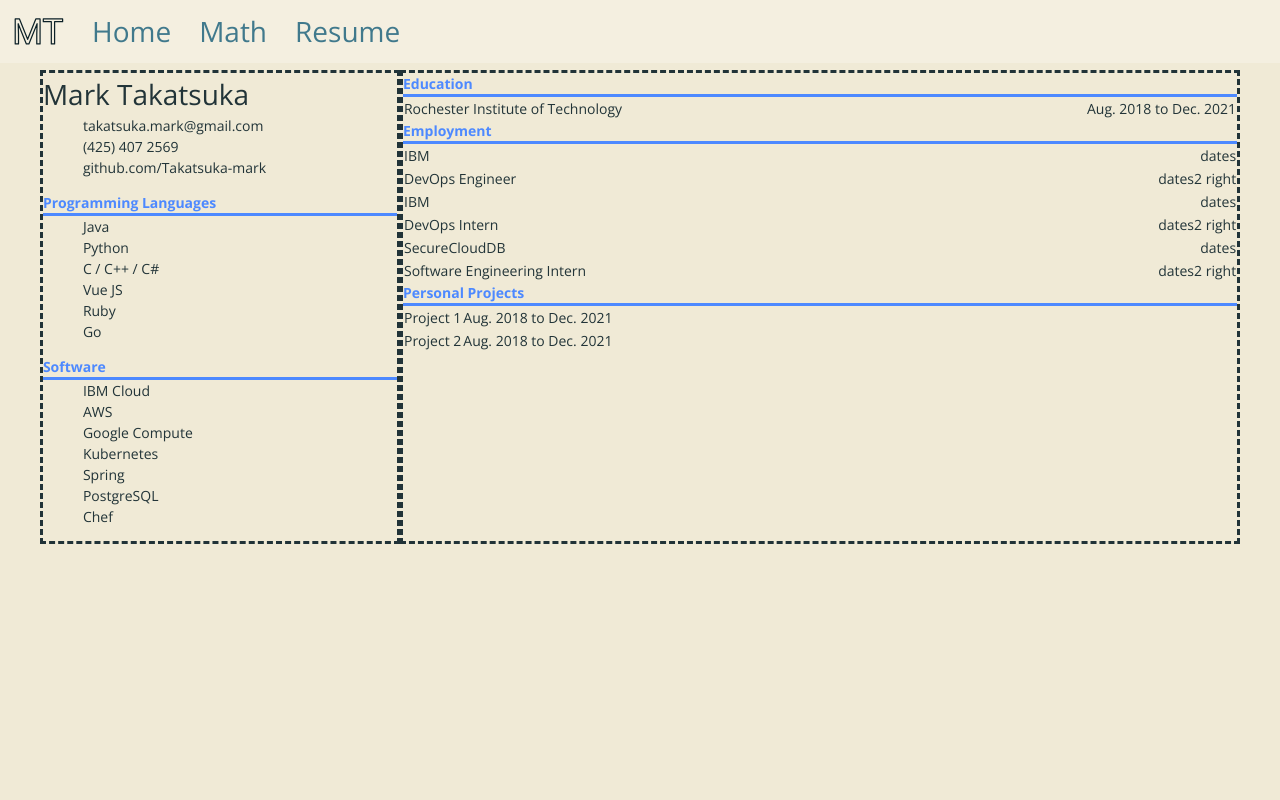
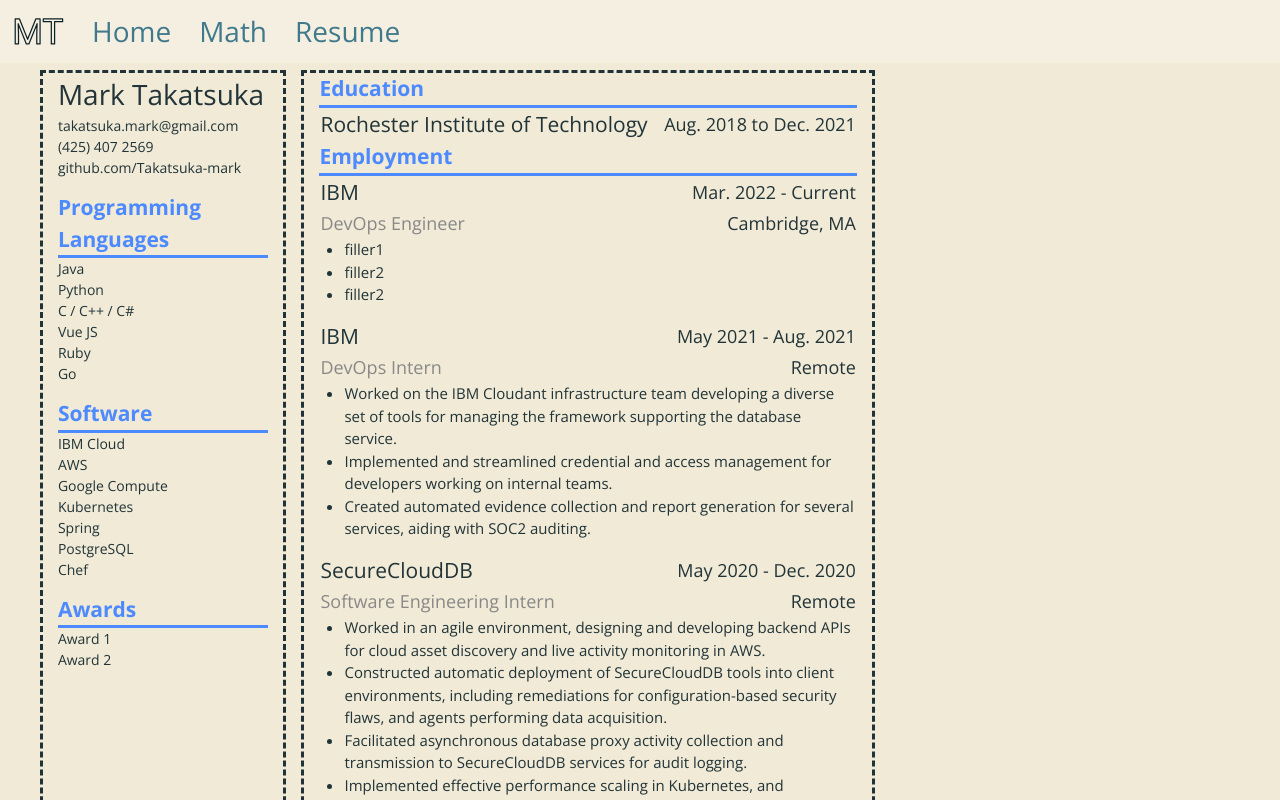
Before and after one commit to Takatsuka-Mark/website-frontend, a Vue app: page /resume in a window 1280 px wide. Shown: the top 800 px of the page. Built offline with nearby package versions, Linux system fonts and the light colour scheme.

Commit message:
Adding more to resume

```diff
--- a/src/pages/Resume/Resume.scss
+++ b/src/pages/Resume/Resume.scss
@@ -1,6 +1,7 @@
 @import '../../styles/theme';
 
 $color-accent-blue: #4d89ff;
+$color-light-grey: #888888;
 
 .page{
     position: relative;
@@ -11,16 +12,23 @@
     // justify-content: center;
     border-radius: 10px;
     border-color: black;
-    width: 100%;
+    height: 1100px;
+    width: 850px;
 }
 
 .column-left{
     flex: 30%;
     border-style: dashed;
+    padding-left: 15px;
+    padding-right: 15px;
 }
 .column-right{
     flex: 70%;
     border-style: dashed;
+    padding-left: 15px;
+    padding-right: 15px;
+    margin-left: 15px;
+    margin-right: 15px;
 }
 
 .header-name{
@@ -29,12 +37,14 @@
 
 .base-list{
     list-style-type: none;
+    padding-left: 0%;
 }
 
 .base-section-title{
     font-size: 1rem;
     font-weight: bold;
     color: $color-accent-blue;
+    font-size: 21px;
 }
 
 .skill-title{
@@ -72,15 +82,33 @@
 }
 
 .title-table-1-left {
+    font-size: 21px;
 }
 
 .title-table-1-right {
     text-align: right;
+    font-size: 18px;
 }
 
 .title-table-2-left {
+    font-size: 18px;
+    color: $color-light-grey;
 }
 
 .title-table-2-right {
     text-align: right;
+    font-size: 18px;
 }
+
+.employment-content {
+    font-size: 15px;
+    width: 100%;
+}
+
+.employment-content-list {
+    padding-left: 15px;
+}
+
+.employment-content-description {
+    margin-left: 10px;
+}
--- a/src/pages/Resume/Resume.vue
+++ b/src/pages/Resume/Resume.vue
@@ -46,6 +46,16 @@
                     <li>Chef</li>
                 </ul>
             </div>
+            <div class="skills-list">
+                <div class="skill-title">
+                    Awards
+                </div>
+                <div class="title-underline"></div>
+                <ul class="skills-list-list">
+                    <li>Award 1</li>
+                    <li>Award 2</li>
+                </ul>
+            </div>
         </div>
         <div class="column-right">
             <div class="Education">
@@ -79,7 +89,7 @@
                                     IBM
                                 </td>
                                 <td class="title-table-1-right">
-                                    dates
+                                    Mar. 2022 - Current
                                 </td>
                             </tr>
                             <tr>
@@ -87,11 +97,24 @@
                                     DevOps Engineer
                                 </td>
                                 <td class="title-table-2-right">
-                                    dates2 right
+                                    Cambridge, MA
                                 </td>
                             </tr>
                         </tbody>
                     </table>
+                    <div class="employment-content">
+                        <ul class="employment-content-list">
+                            <li class="employment-content-description">
+                                filler1
+                            </li>
+                            <li class="employment-content-description">
+                                filler2
+                            </li>
+                            <li class="employment-content-description">
+                                filler2
+                            </li>
+                        </ul>
+                    </div>
                 </div>
                 <div class="employment-item">
                     <table class="title-table">
@@ -101,7 +124,7 @@
                                     IBM
                                 </td>
                                 <td class="title-table-1-right">
-                                    dates
+                                    May 2021 - Aug. 2021
                                 </td>
                             </tr>
                             <tr>
@@ -109,11 +132,24 @@
                                     DevOps Intern
                                 </td>
                                 <td class="title-table-2-right">
-                                    dates2 right
+                                    Remote
                                 </td>
                             </tr>
                         </tbody>
                     </table>
+                    <div class="employment-content">
+                        <ul class="employment-content-list">
+                            <li class="employment-content-description">
+                                Worked on the IBM Cloudant infrastructure team developing a diverse set of tools for managing the framework supporting the database service.
+                            </li>
+                            <li class="employment-content-description">
+                                Implemented and streamlined credential and access management for developers working on internal teams.
+                            </li>
+                            <li class="employment-content-description">
+                                Created automated evidence collection and report generation for several services, aiding with SOC2 auditing.
+                            </li>
+                        </ul>
+                    </div>
                 </div>
                 <div class="employment-item">
                     <table class="title-table">
@@ -123,7 +159,7 @@
                                     SecureCloudDB
                                 </td>
                                 <td class="title-table-1-right">
-                                    dates
+                                    May 2020 - Dec. 2020
                                 </td>
                             </tr>
                             <tr>
@@ -131,11 +167,27 @@
                                     Software Engineering Intern
                                 </td>
                                 <td class="title-table-2-right">
-                                    dates2 right
+                                    Remote
                                 </td>
                             </tr>
                         </tbody>
                     </table>
+                    <div class="employment-content">
+                        <ul class="employment-content-list">
+                            <li class="employment-content-description">
+                                Worked in an agile environment, designing and developing backend APIs for cloud asset discovery and live activity monitoring in AWS.
+                            </li>
+                            <li class="employment-content-description">
+                                Constructed automatic deployment of SecureCloudDB tools into client environments, including remediations for configuration-based security flaws, and agents performing data acquisition.
+                            </li>
+                            <li class="employment-content-description">
+                                Facilitated asynchronous database proxy activity collection and transmission to SecureCloudDB services for audit logging.
+                            </li>
+                            <li class="employment-content-description">
+                                Implemented effective performance scaling in Kubernetes, and researched query scaling with big data storage on PostgreSQL and DynamoDB.
+                            </li>
+                        </ul>
+                    </div>
                 </div>
             </div>
             <div class="Personal Projects">
@@ -144,7 +196,7 @@
                 </div>
                 <div class="title-underline"></div>
                 <div class="personal-projects-item">
-                    <table class="title-table-1">
+                    <table class="title-table">
                         <tbody>
                             <tr>
                                 <td class="title-table-1-left">
@@ -158,7 +210,7 @@
                     </table>
                 </div>
                 <div class="personal-projects-item">
-                    <table class="title-table-1">
+                    <table class="title-table">
                         <tbody>
                             <tr>
                                 <td class="title-table-1-left">
```
